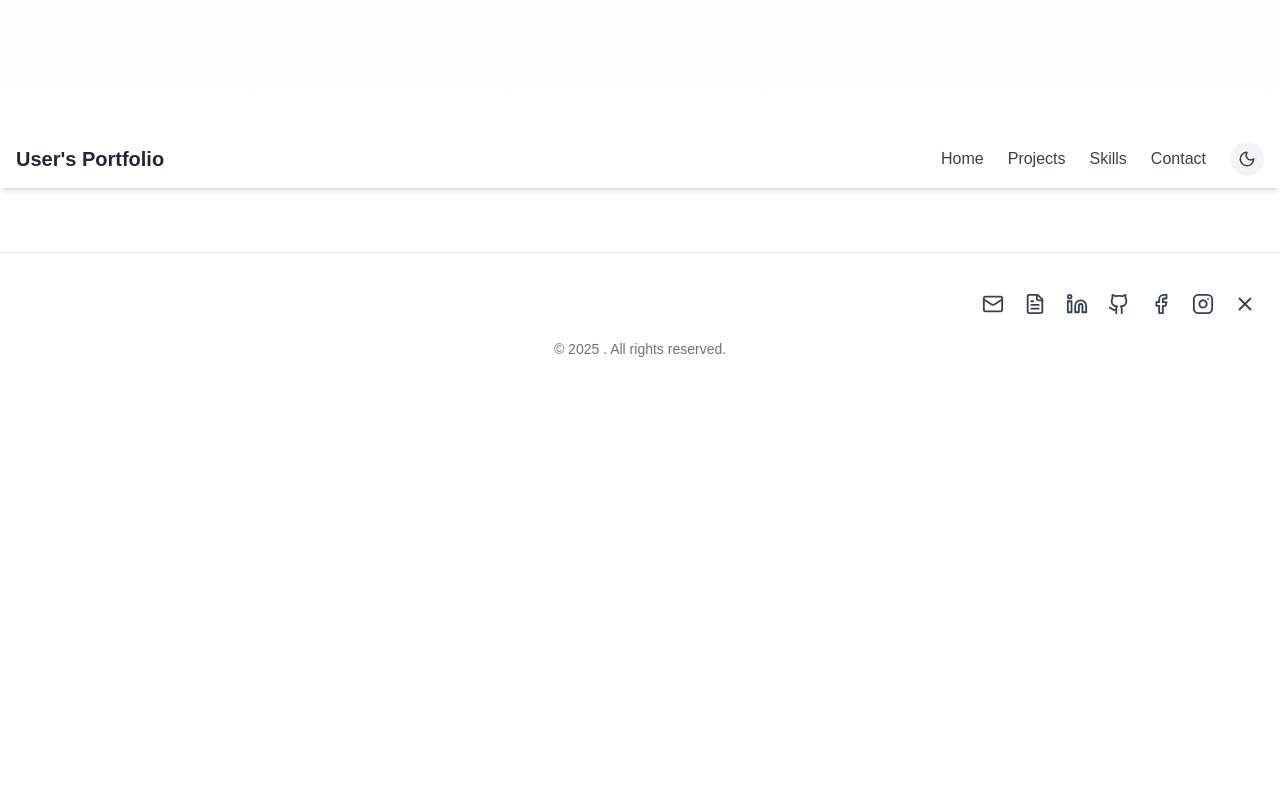
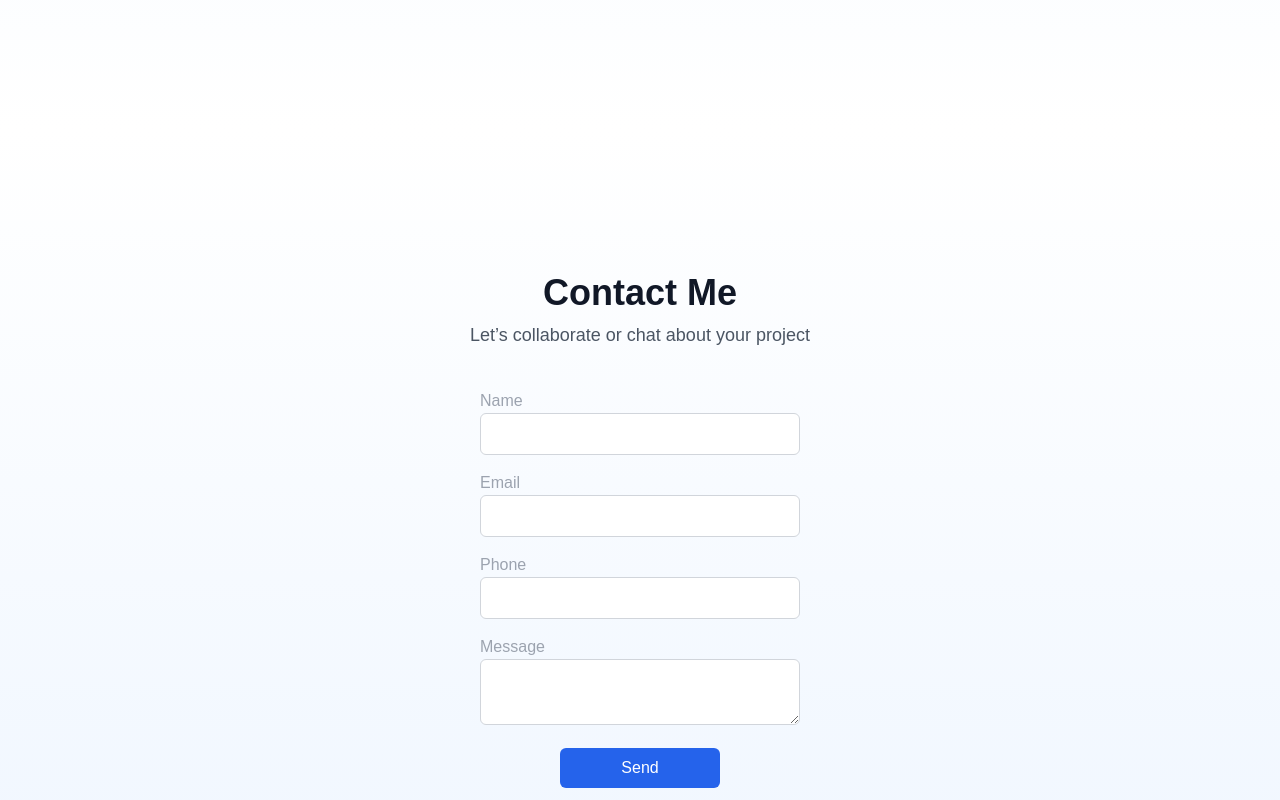
Before and after one commit to kencal20/portfolio_app, a Next.js app: page / in a window 1280 px wide. Shown: the part 2620-3420 px from the top of the page. Before the commit the page ends 3019 px from the top, so only its background shows below. Built offline with nearby package versions, Linux system fonts and the light colour scheme; no server answers.

Commit message:
fix: correct cantact from navbar to contact

```diff
--- a/src/components/sections/contactSection.tsx
+++ b/src/components/sections/contactSection.tsx
@@ -1,62 +1,103 @@
 "use client";
 
 import { useState } from "react";
-import { Menu, X } from "lucide-react";
-import ThemeButton from "../themeButton";
+import HeroSection from "../heroSection";
+import { InputComponent } from "@/components/ui/inputComponent";
+import emailjs from "@emailjs/browser";
 
-const fullName = process.env.NEXT_PUBLIC_USER_NAME || "User";
-const firstName = fullName.split(" ")[0];
+const YOUR_SERVICE_ID = process.env.NEXT_PUBLIC_EMAILJS_SERVICE_ID || "";
+const YOUR_TEMPLATE_ID = process.env.NEXT_PUBLIC_EMAILJS_TEMPLATE_ID || "";
+const YOUR_PUBLIC_KEY = process.env.NEXT_PUBLIC_EMAILJS_PUBLIC_KEY || "";
 
-const navLinks = [
-  { label: "Home", href: "#home" },
-  { label: "Projects", href: "#projects" },
-  { label: "Skills", href: "#skills" },
-  { label: "Contact", href: "#contact" },
-];
+interface FormState {
+  user_name: string;
+  user_email: string;
+  user_phoneNumber: string;
+  message: string;
+}
 
-export default function NavbarComponent() {
-  const [menuOpen, setMenuOpen] = useState(false);
+type StatusType = "success" | "error" | null;
+
+export default function ContactSection() {
+  const [form, setForm] = useState<FormState>({
+    user_name: "",
+    user_email: "",
+    user_phoneNumber: "",
+    message: "",
+  });
+
+  const [status, setStatus] = useState<{ message: string; type: StatusType }>({
+    message: "",
+    type: null,
+  });
+
+  const [loading, setLoading] = useState(false);
+
+  const handleChange = (e: React.ChangeEvent<HTMLInputElement | HTMLTextAreaElement>) =>
+    setForm(prev => ({ ...prev, [e.target.name]: e.target.value }));
+
+  const validateForm = () => {
+    if (!form.user_name.trim()) return "Name is required.";
+    if (!form.message.trim()) return "Message is required.";
+    if (!form.user_email.trim() && !form.user_phoneNumber.trim())
+      return "Please provide at least an email or phone number.";
+    return "";
+  };
+
+  const sendEmail = async (e: React.FormEvent<HTMLFormElement>) => {
+    e.preventDefault();
+    const errorMsg = validateForm();
+    if (errorMsg) return setStatus({ message: errorMsg, type: "error" });
+
+    setStatus({ message: "", type: null });
+    setLoading(true);
+
+    const contact_info = [form.user_email, form.user_phoneNumber].filter(Boolean).join(", ");
+
+    try {
+      await emailjs.send(YOUR_SERVICE_ID, YOUR_TEMPLATE_ID, { ...form, contact_info }, YOUR_PUBLIC_KEY);
+      setStatus({ message: "Message sent successfully!", type: "success" });
+      setForm({ user_name: "", user_email: "", user_phoneNumber: "", message: "" });
+    } catch (error) {
+      console.error("Email sending failed:", error);
+      setStatus({ message: "Failed to send message.", type: "error" });
+    } finally {
+      setLoading(false);
+    }
+  };
 
   return (
-    <nav className="bg-white dark:bg-gray-900 shadow-md sticky top-0 z-50">
-      <div className="max-w-7xl mx-auto px-4 py-3 flex items-center justify-between">
-        {/* Logo */}
-        <a href="#home" className="text-xl font-bold text-gray-800 dark:text-gray-100">
-          {firstName}&apos;s Portfolio
-        </a>
+    <HeroSection
+      id="contact"
+      title="Contact Me"
+      subtitle="Let’s collaborate or chat about your project"
+      gradient="from-white to-blue-50 dark:from-slate-900 dark:to-slate-950"
+    >
+      <form
+        onSubmit={sendEmail}
+        className="flex flex-col items-center space-y-4 mx-auto w-full max-w-md"
+      >
+        {status.message && (
+          <p
+            className={`text-center ${status.type === "error" ? "text-red-500" : "text-green-500"}`}
+          >
+            {status.message}
+          </p>
+        )}
 
-        {/* Desktop Links */}
-        <div className="hidden md:flex items-center gap-6">
-          {navLinks.map(link => (
-            <a key={link.href} href={link.href} className="text-gray-700 dark:text-gray-300 hover:text-blue-500">
-              {link.label}
-            </a>
-          ))}
-          <ThemeButton />
-        </div>
+        <InputComponent label="Name" name="user_name" value={form.user_name} onChange={handleChange} className="w-80" />
+        <InputComponent label="Email" name="user_email" type="email" value={form.user_email} onChange={handleChange} className="w-80" />
+        <InputComponent label="Phone" name="user_phoneNumber" type="tel" value={form.user_phoneNumber} onChange={handleChange} className="w-80" />
+        <InputComponent label="Message" name="message" type="textarea" value={form.message} onChange={handleChange} className="w-80" />
 
-        {/* Mobile Menu Button */}
-        <button onClick={() => setMenuOpen(!menuOpen)} className="md:hidden text-gray-700 dark:text-gray-300">
-          {menuOpen ? <X size={24} /> : <Menu size={24} />}
+        <button
+          type="submit"
+          disabled={loading}
+          className="w-40 bg-blue-600 text-white p-2 rounded-md hover:bg-blue-700 transition"
+        >
+          {loading ? "Sending..." : "Send"}
         </button>
-      </div>
-
-      {/* Mobile Menu */}
-      {menuOpen && (
-        <div className="md:hidden bg-white dark:bg-gray-900 px-4 pb-4 space-y-3 transition-all duration-300">
-          {navLinks.map(link => (
-            <a
-              key={link.href}
-              href={link.href}
-              onClick={() => setMenuOpen(false)}
-              className="block text-gray-700 dark:text-gray-300"
-            >
-              {link.label}
-            </a>
-          ))}
-          <ThemeButton />
-        </div>
-      )}
-    </nav>
+      </form>
+    </HeroSection>
   );
 }
```
